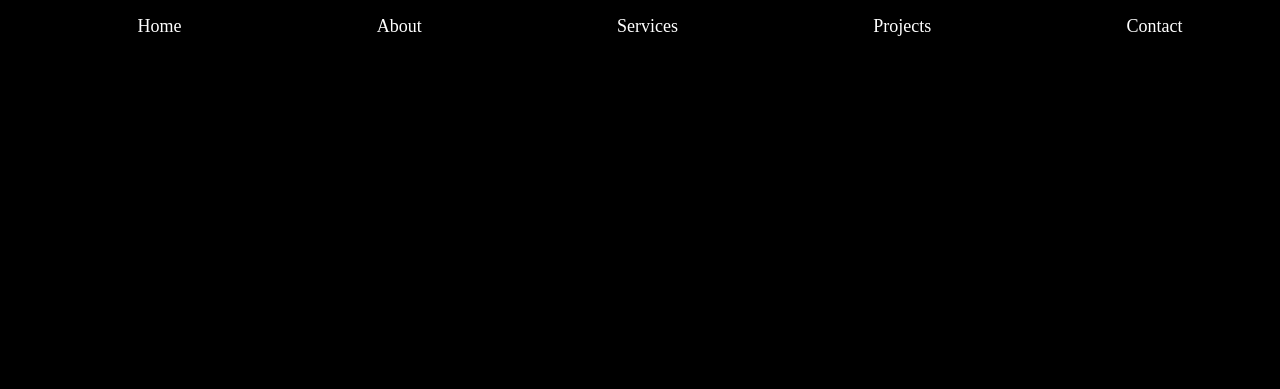
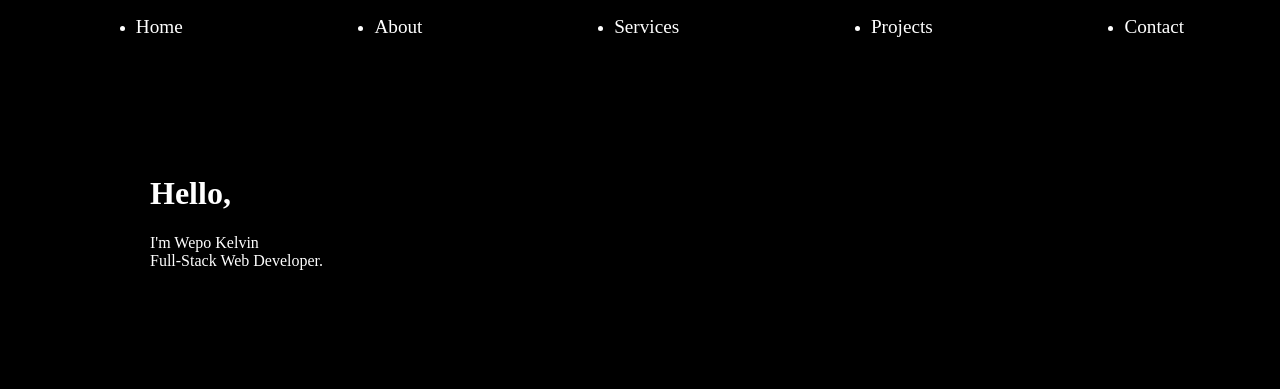
Before and after one commit to Kelvin-Wepo/My_Portfolio, a plain HTML site: page Portfolio/Index.html in a window 1280 px wide. Drawn offline with Linux system fonts and the light colour scheme.

Commit message:
adding style to the name

```diff
--- a/Portfolio/Index.html
+++ b/Portfolio/Index.html
@@ -1,5 +1,6 @@
 <!DOCTYPE html>
 <html lang="en">
+
 <head>
     <meta charset="UTF-8">
     <meta http-equiv="X-UA-Compatible" content="IE=edge">
@@ -7,7 +8,9 @@
     <link rel="stylesheet" href="style.css">
     <title>My Portfolio</title>
 </head>
+
 <body>
+    <!-- creating the navbar -->
     <div class="navbar">
         <ul>
             <li><a href="#">Home</a></li>
@@ -18,6 +21,11 @@
 
         </ul>
     </div>
+    <!-- end of navbar -->
+    <div class="name">
+        <h1>Hello,</h1>
+        <p> I'm Wepo Kelvin<br>Full-Stack Web Developer.</p>
+    </div>
+</body>
 
-</body>
 </html>
--- a/Portfolio/style.css
+++ b/Portfolio/style.css
@@ -2,6 +2,7 @@ body{
     padding: 0;
     margin: 0;
     background-color: #000;
+    color: white;
 }
 ul {
     display: flex;
@@ -9,7 +10,13 @@ ul {
 
 }
 .navbar li a {
-    font-size: large;
+    font-size: larger;
     text-decoration: none;
     color: white;
 }
+.name{
+    /* margin-top: 20%;
+    margin-left: -50%; */
+    padding: 100px 150px 100px 150px;
+
+}
```
Lines whose indentation alone changed are shown as unchanged.
